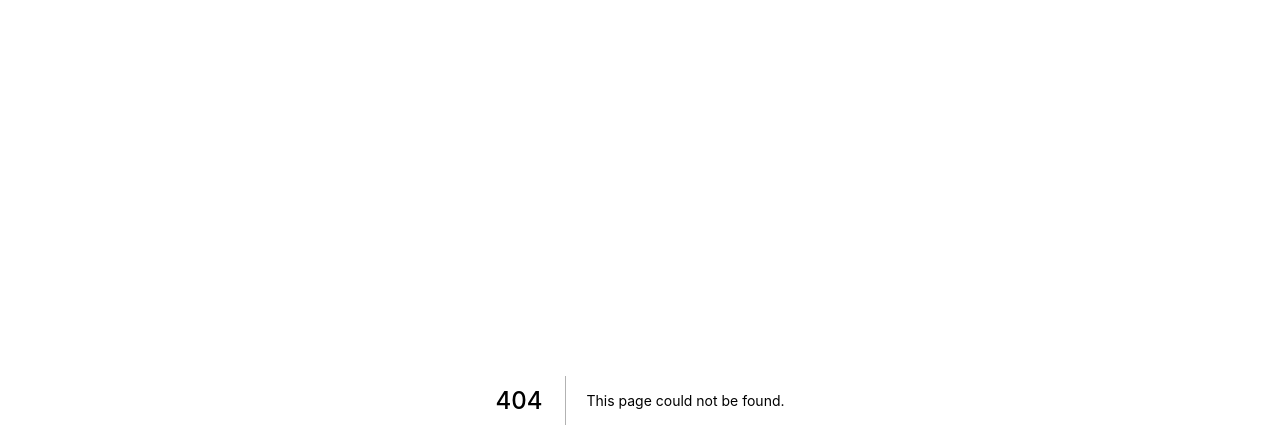
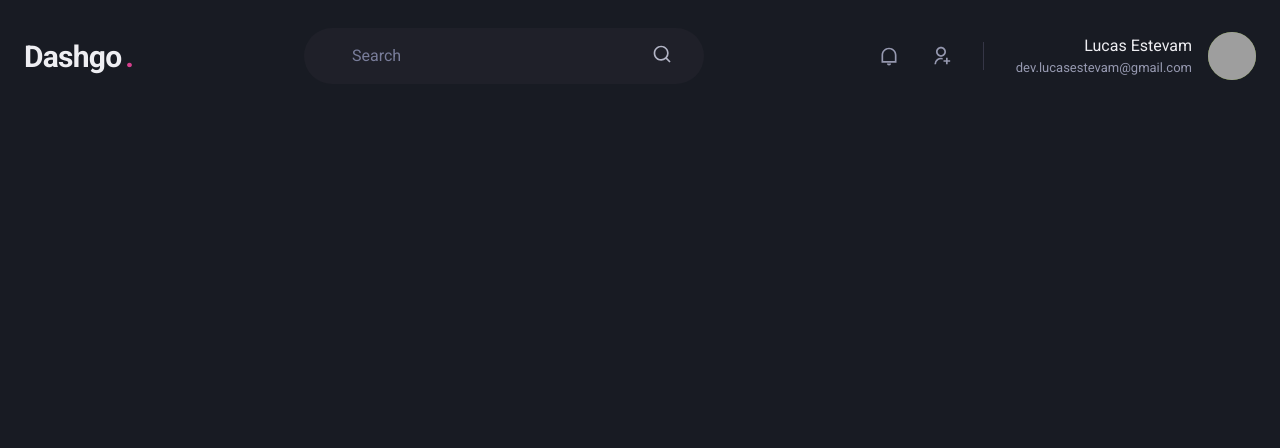
Before and after one commit to tl-lucasestevam/dash-go, a Next.js app: page /dashboard in a window 1280 px wide. Before the commit this address had no page. Shown: the top 448 px of the page. Built offline with nearby package versions, Linux system fonts and the light colour scheme; grey boxes are pictures that could not be loaded.

Commit message:
:sparkles: Add dashboard header component
,

```diff
--- a/package.json
+++ b/package.json
@@ -15,7 +15,8 @@
     "framer-motion": "^6.2.1",
     "next": "12.0.8",
     "react": "17.0.2",
-    "react-dom": "17.0.2"
+    "react-dom": "17.0.2",
+    "react-icons": "^4.3.1"
   },
   "devDependencies": {
     "@types/node": "17.0.10",
--- /dev/null
+++ b/src/components/Header.tsx
@@ -0,0 +1,80 @@
+import { Flex, Input, Text, Icon, HStack, Box, Avatar } from "@chakra-ui/react";
+import {
+  RiSearchLine,
+  RiNotificationLine,
+  RiUserAddLine,
+} from "react-icons/ri";
+
+const Header = () => {
+  return (
+    <Flex
+      as="header"
+      w="100%"
+      maxW={1480}
+      mx="auto"
+      h={20}
+      mt={4}
+      align="center"
+      px={6}
+    >
+      <Text fontSize="3xl" fontWeight="bold" letterSpacing="tight" w={64}>
+        Dashgo
+        <Text as="span" color="pink.500" ml={1}>
+          .
+        </Text>
+      </Text>
+      <Flex
+        as="label"
+        flex={1}
+        py="4"
+        px={8}
+        ml={6}
+        maxWidth={400}
+        alignSelf="center"
+        color="gray.200"
+        position="relative"
+        bg="gray.800"
+        borderRadius="full"
+      >
+        <Input
+          color="gray.50"
+          variant="unstyled"
+          placeholder="Search"
+          px={4}
+          mr={4}
+          _placeholder={{ color: "gray.450" }}
+        />
+        <Icon as={RiSearchLine} fontSize={20} />
+      </Flex>
+      <Flex align="center" ml="auto">
+        <HStack
+          spacing={8}
+          mx={8}
+          pr={8}
+          py={1}
+          color="gray.300"
+          borderRightWidth={1}
+          borderColor="gray.700"
+        >
+          <Icon as={RiNotificationLine} fontSize={20} />
+          <Icon as={RiUserAddLine} fontSize={20} />
+        </HStack>
+        <Flex align="center">
+          <Box mr={4} textAlign="right">
+            <Text>Lucas Estevam</Text>
+            <Text color="gray.300" fontSize="small">
+              dev.lucasestevam@gmail.com
+            </Text>
+          </Box>
+          <Avatar
+            size="md"
+            name="Lucas Estevam"
+            src="https://github.com/tl-lucasestevam.png"
+          />
+        </Flex>
+      </Flex>
+    </Flex>
+  );
+};
+
+export default Header;
--- a/src/components/index.ts
+++ b/src/components/index.ts
@@ -1 +1,2 @@
+export { default as Header } from "./Header";
 export { default as Input } from "./Form/Input";
--- /dev/null
+++ b/src/pages/dashboard.tsx
@@ -0,0 +1,8 @@
+import { NextPage } from "next";
+import { Header } from "../components";
+
+const Dashboard: NextPage = () => {
+  return <Header />;
+};
+
+export default Dashboard;
```
Also changed, not shown: 1 other file (tests, documents, lock files or other folders).
